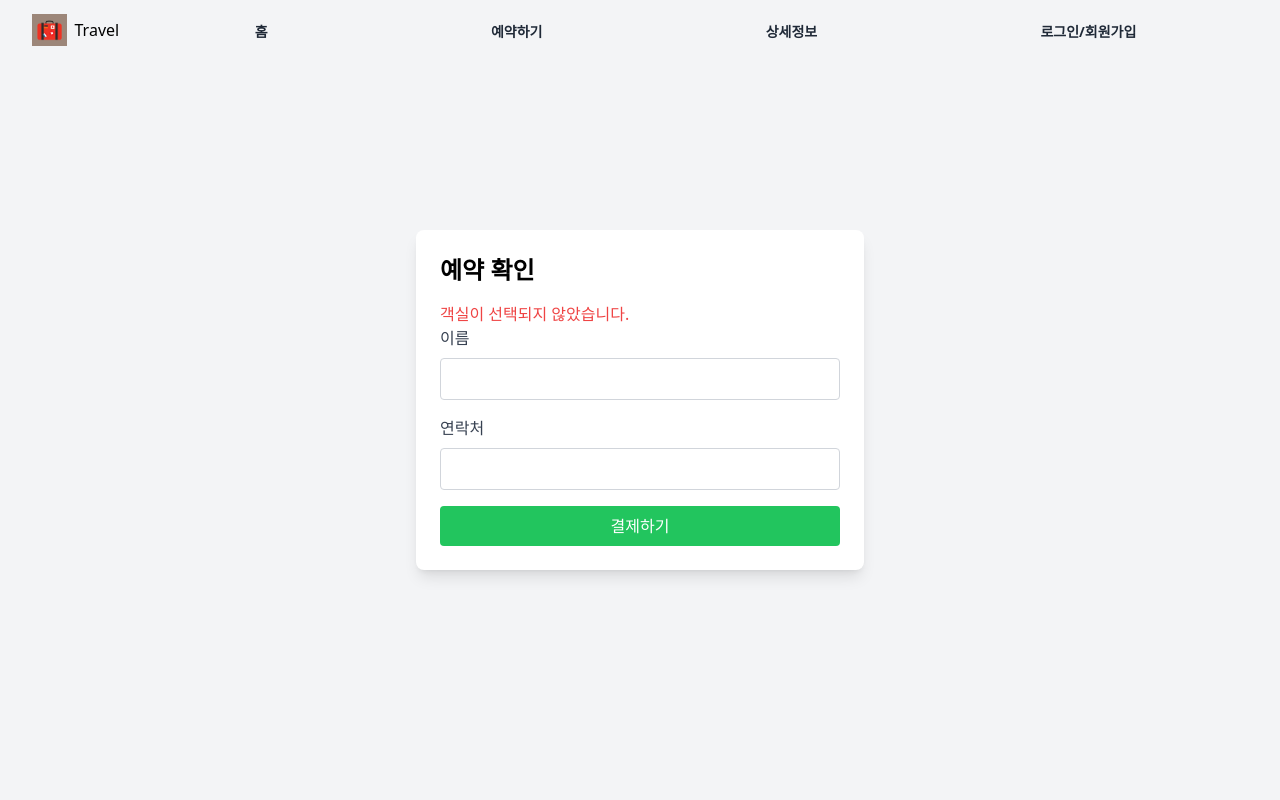
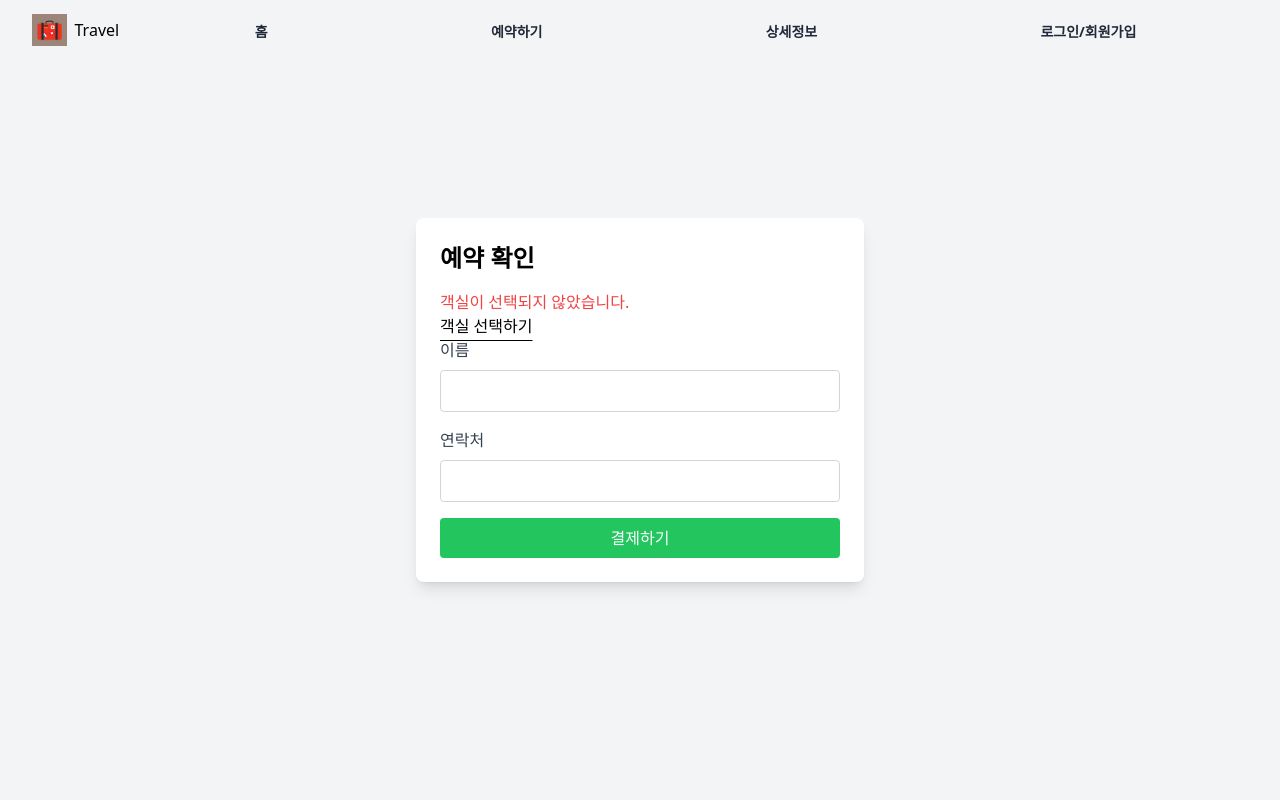
Before and after one commit to Jeff0327/travel, a Next.js app: page /reservation/confirmation/1 in a window 1280 px wide. Shown: the top 800 px of the page. Built offline with nearby package versions, Linux system fonts and the light colour scheme; no server answers.

Commit message:
fix:객실 선택

```diff
--- a/src/app/components/Reservation/confirmation.js
+++ b/src/app/components/Reservation/confirmation.js
@@ -2,6 +2,7 @@
 
 import useStore from "@/libs/store";
 import Image from "next/image";
+import Link from "next/link";
 import React, { useState } from "react";
 
 function ConfirmationSection() {
@@ -60,7 +61,12 @@ function ConfirmationSection() {
             <p>옵션: {selectedRoom.options.join(", ")}</p>
           </div>
         ) : (
-          <p className="text-red-500">객실이 선택되지 않았습니다.</p>
+          <div>
+            <p className="text-red-500">객실이 선택되지 않았습니다.</p>
+            <Link href="/reservation" className="underline underline-offset-8">
+              객실 선택하기
+            </Link>
+          </div>
         )}
         <form onSubmit={handleSubmit}>
           <div className="mb-4">
```
